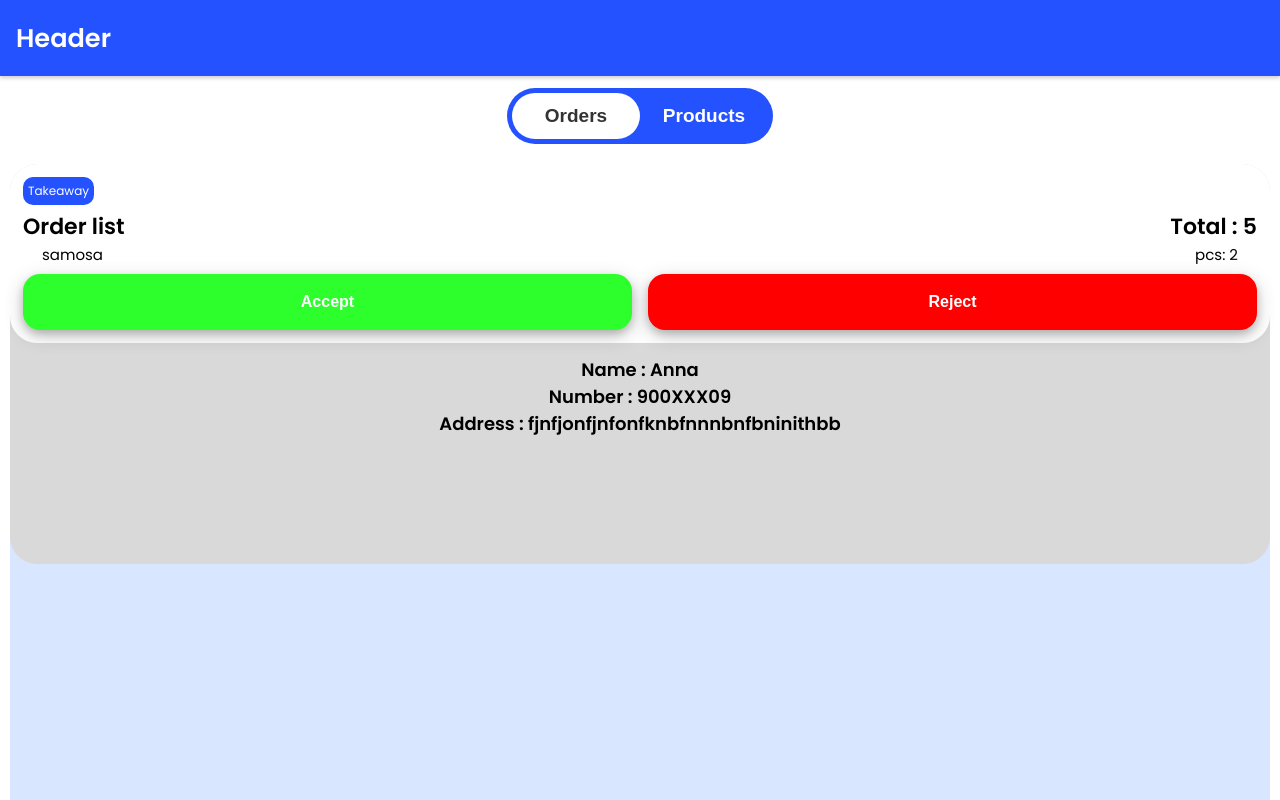
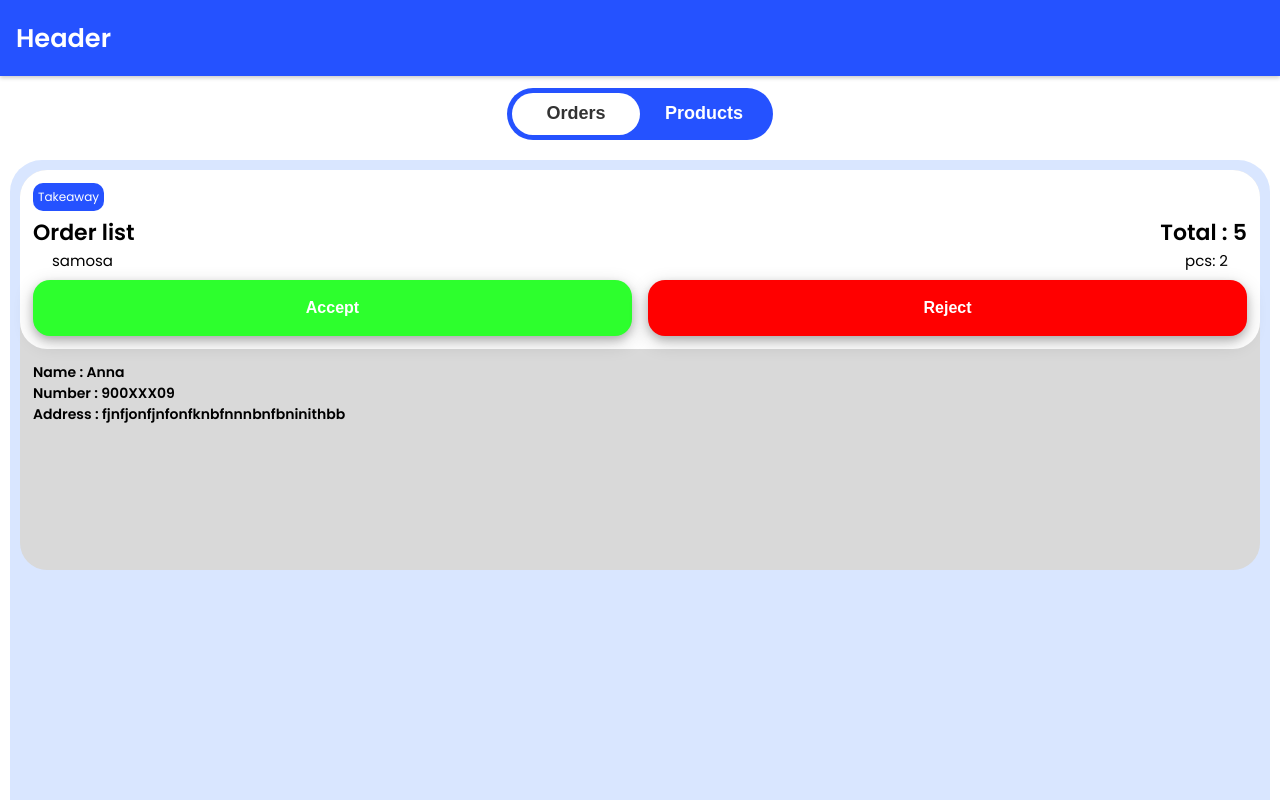
Before and after one commit to yogeshluhar/OrderManagementSystem, a React (Create React App) app in the folder ordermanagementsystem/: page / in a window 1280 px wide. Shown: the top 800 px of the page. Built offline with nearby package versions, Linux system fonts and the light colour scheme; some icons are missing.

Commit message:
upadate something

```diff
--- a/ordermanagementsystem/src/Order/historycard.js
+++ b/ordermanagementsystem/src/Order/historycard.js
@@ -70,7 +70,7 @@ export default function HistoryCard(params) {
           </div>
           <div style={styles.orderType}>Takeaway</div>
         </div>
-        <div style={styles.address}>Address : gkkjonjgnjnjbnjnfoiknnfjnnf</div>
+        <div style={styles.address}>Address : kdkladkadadas</div>
         <div style={styles.bill}>
             <div style={styles.orderhead}>Order</div>
              <div style={styles.orderItems}>
--- a/ordermanagementsystem/src/Order/ordercard.js
+++ b/ordermanagementsystem/src/Order/ordercard.js
@@ -48,6 +48,8 @@ const styles = {
     display: "flex",
     flexDirection: "column",
     fontWeight: "600",
+    fontSize: '14px',
+    textAlign: 'left',
     padding: "13px",
   },
 
@@ -68,7 +70,7 @@ const styles = {
   btnclick: {
     border: "0",
     backgroundColor: "transparent",
-    marginTop: "5px",
+    marginTop: "1px",
   },
 };
 
@@ -147,12 +149,14 @@ export default function Ordercards({ data }) {
                       icon={ArrowUpDoubleIcon}
                       size={16}
                       color="#000000"
+                      strokeWidth={2}
                     />
                   ) : (
                     <HugeiconsIcon
                       icon={ArrowDownDoubleIcon}
                       size={16}
                       color="#000000"
+                      strokeWidth={2}
                     />
                   )}
                 </span>
--- a/ordermanagementsystem/src/Product/cardItem.js
+++ b/ordermanagementsystem/src/Product/cardItem.js
@@ -8,7 +8,7 @@ const CardItemStyle = {
     display: "flex",
     flexDirection: "column",
     gap: "16px",
-    padding: "10px ",
+    // padding: "10px ",
     width: "100%",
     maxWidth: "1400px",
 
--- a/ordermanagementsystem/src/Reusable/Const/backgroundContainer.js
+++ b/ordermanagementsystem/src/Reusable/Const/backgroundContainer.js
@@ -7,6 +7,7 @@ const styles = {
     borderTopRightRadius: "2rem",
     display: "flex",
     justifyContent: "center",
+    padding: '10px',
 
   },
   // innerContainer: {
--- a/ordermanagementsystem/src/Reusable/Const/switchbtn.js
+++ b/ordermanagementsystem/src/Reusable/Const/switchbtn.js
@@ -22,12 +22,12 @@ const SwitchBtn = () => {
       borderRadius: "3rem",
     },
     orderbtn: (isActive) => ({
-      height: "2.9rem",
+      height: "2.6rem",
       width: "8rem",
       borderRadius: "2rem",
       border: "none",
       outline: "none",
-      fontSize: "19px",
+      fontSize: "18px",
       fontWeight: "bold",
       background: isActive ? "white" : "transparent",
       color: isActive ? "#333" : "#fff",
@@ -35,12 +35,12 @@ const SwitchBtn = () => {
       cursor: "pointer",
     }),
     productbtn: (isActive) => ({
-      height: "2.9rem",
+      height: "2.6rem",
       width: "8rem",
       borderRadius: "2rem",
       border: "none",
       outline: "none",
-      fontSize: "19px",
+      fontSize: "18px",
       fontWeight: "bold",
       background: isActive ? "white" : "transparent",
       color: isActive ? "#333" : "#fff",
```
